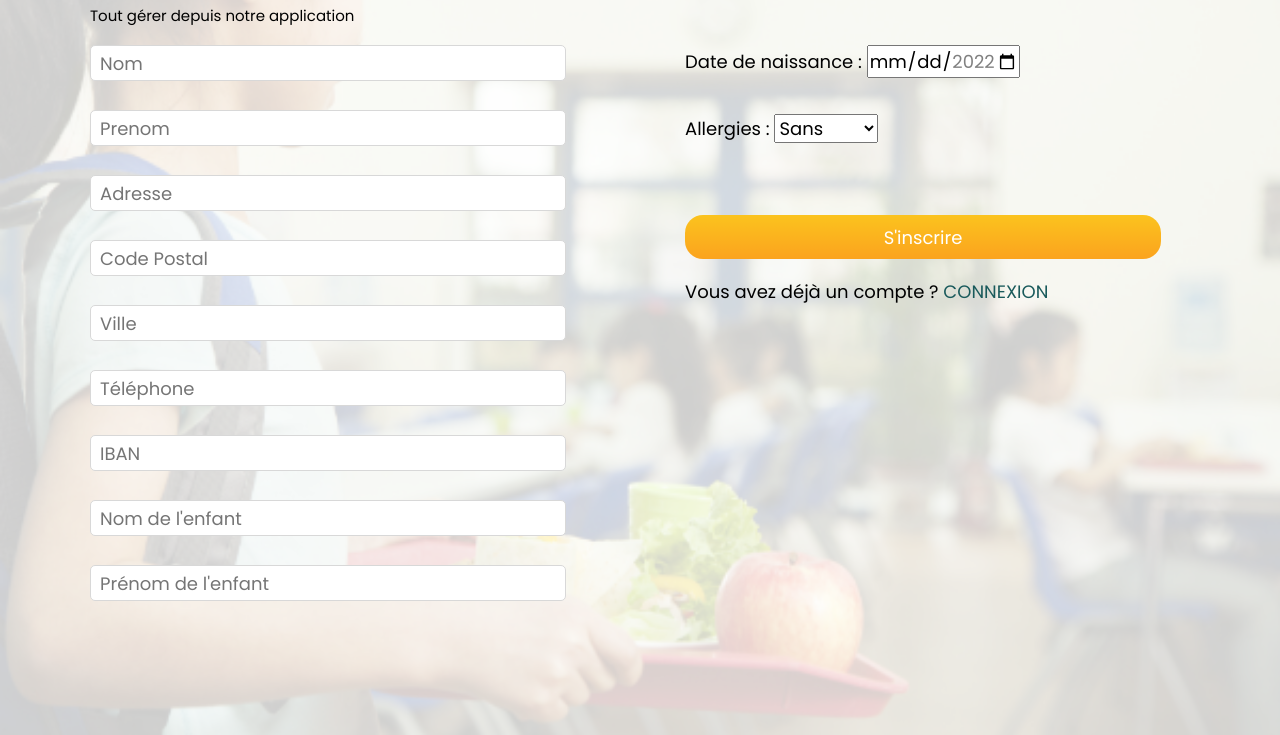
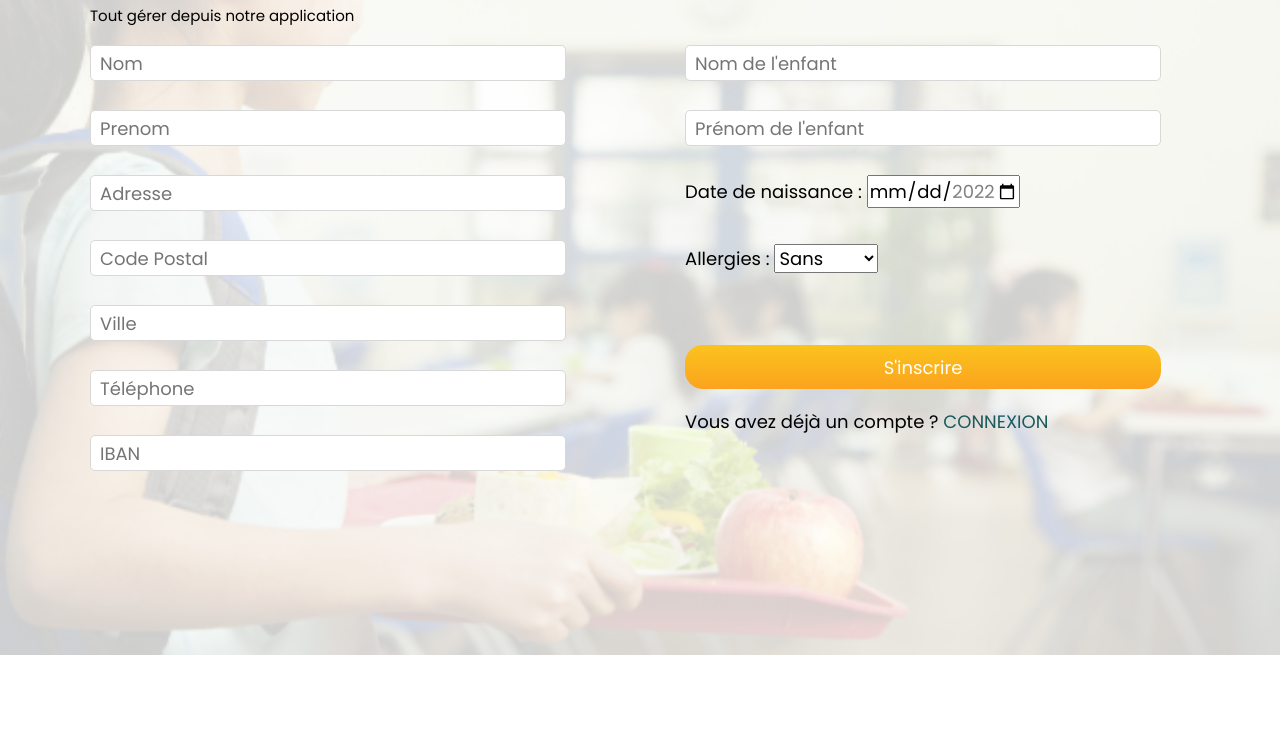
Before and after one commit to SamirBelkahla/id-formation-app, a plain HTML site: page inscription.html in a window 1280 px wide. Shown: the part 145-880 px from the top of the page. After the commit the page ends 800 px from the top, so only its background shows below. Drawn offline with Linux system fonts and the light colour scheme.

Commit message:
wip inscription responsive

```diff
--- a/assets/css/inscription.css
+++ b/assets/css/inscription.css
@@ -22,7 +22,7 @@ body:before {
     top: 0;
     background-image: url("../img/cantine.png");
     width: 100%;
-    height: 110%;
+    height: 100%;
     z-index: 0;
     opacity: 0.2;
     background-position: center;
--- a/inscription.html
+++ b/inscription.html
@@ -38,14 +38,14 @@
                     <label for="iban">
                         <input type="text" placeholder="IBAN">
                     </label>
+                </div>
+                <div class="coordonnee2">
                     <label for="last_name">
                         <input type="text" placeholder="Nom de l'enfant">
                     </label>
                     <label for="first_name" >
                         <input type="text" placeholder="Prénom de l'enfant">
                     </label>
-                </div>
-                <div class="coordonnee2">
                     <label for="birth_date">Date de naissance :
                         <input type="date" name="date-debut" value="" min="2022-04-06" max="2022-12-31">
                     </label>
@@ -59,7 +59,6 @@
                             <option value="soja">Soja</option>
                         </select>
                     </label>
-
                     <label for="btn_inscription">
                         <input type="submit" id="btn_inscription" value="S'inscrire">
                     </label>
```
